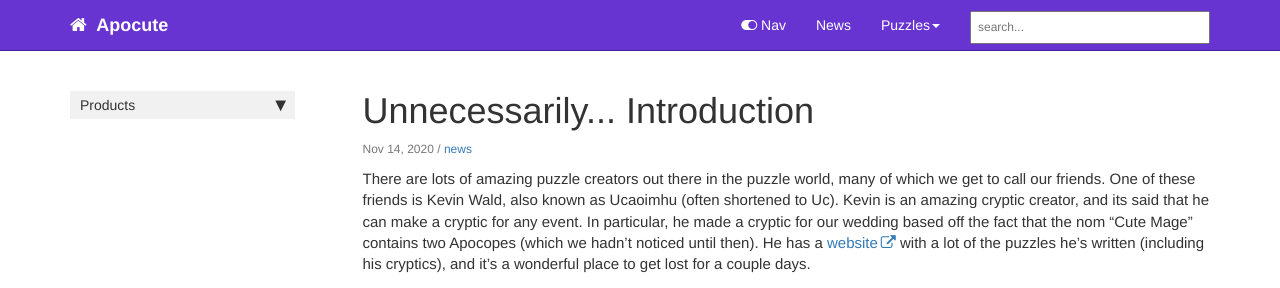
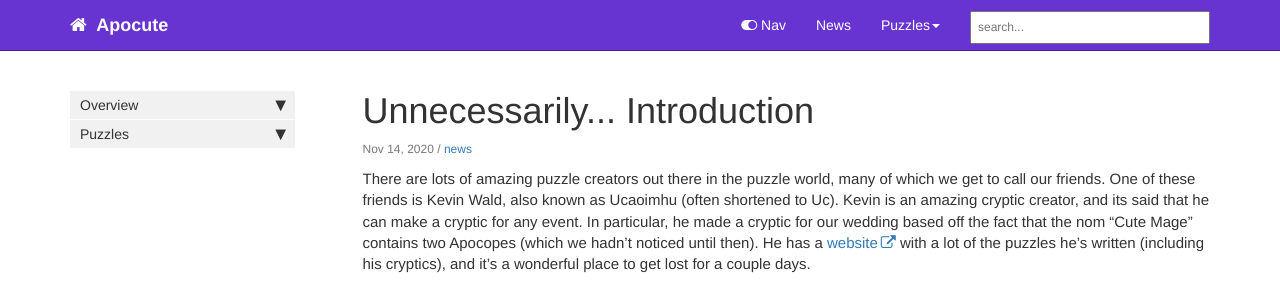
Before and after one commit to imperiosaur/apocute, a Jekyll site: the page built from _posts/2020-11-14-unnecessarily.md, in a window 1280 px wide. Shown: the top 288 px of the page. Built offline with Jekyll 4.4.1, drawn with Linux system fonts in a browser that asks for light colours; comment, search, counter and statistics services are not loaded; part of the change alters nothing that is shown.

```diff
--- a/_posts/2020-11-14-unnecessarily.md
+++ b/_posts/2020-11-14-unnecessarily.md
@@ -1,6 +1,7 @@
 ---
 title:  "Unnecessarily... Introduction"
 categories: unnecessarily
+sidebar: main_sidebar
 permalink: unnecessarilyintro.html
 tags: [news]
 ---
```
